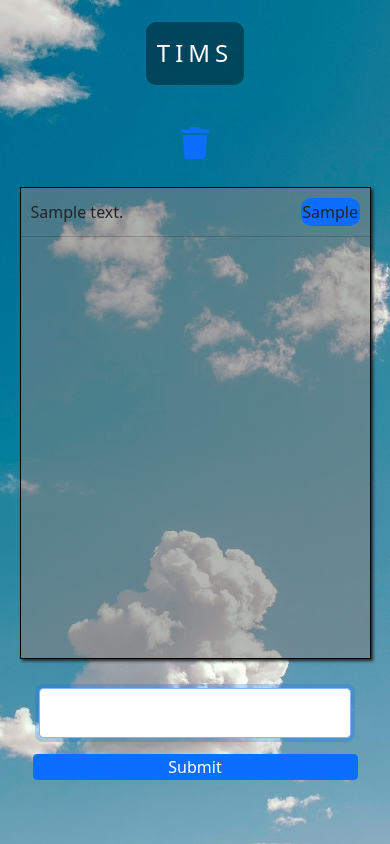
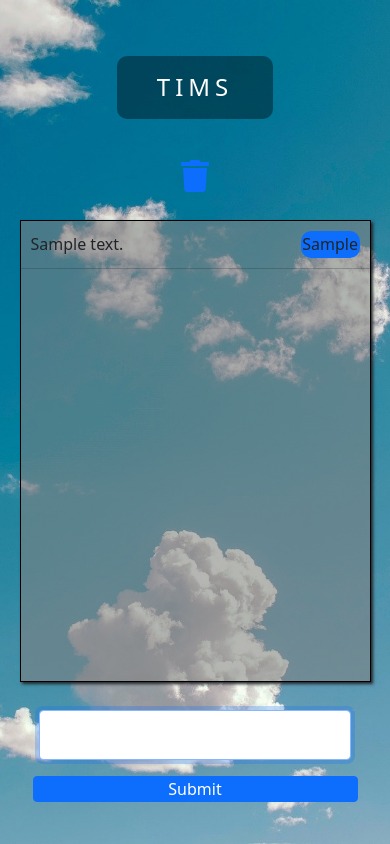
Before and after one commit to timotheegrollier/FreeTchat, a PHP site: page / in a window 390 px wide. Run offline with PHP 8.4, Linux system fonts and the light colour scheme; tables that the repository leaves empty or names only in its code hold one stand-in row (values such as "Sample post"); data that the repository does not hold is empty.

Commit message:
more responsive

```diff
--- a/db_config.php
+++ b/db_config.php
@@ -1,9 +1,7 @@
 <?php
 
 
-$DB_DSN = "mysql:host=mysql-tims.alwaysdata.net;dbname=tims_tchat";
-$DB_USER = "tims_timo";
-$DB_PASS = "xx123xx";
+
 
 // $DB_DSN = "mysql:host=localhost;dbname=tchat";
 // $DB_USER = "root";
--- a/style.css
+++ b/style.css
@@ -10,6 +10,10 @@ body {
   flex-direction: column-reverse;
   justify-content: center;
   background: url(./img/sky.jpg) center/cover;
+}
+
+.tchatContainer{
+  height: 90%;
 }
 
 ul{
@@ -80,7 +84,7 @@ border-radius: 10px;
   position: absolute;
   background: rgba(0, 0, 0, 0.384);
   height: 70%;
-  width: 25%;
+  width: 40%;
   display: flex;
   align-items: center;
   justify-content: center;
--- a/tchat.php
+++ b/tchat.php
@@ -20,10 +20,12 @@ $theTime = date("H:i:s");
 </head>
 
 <body>
-    <form action="" method="POST" class="container-fluid entries mb-3">
+    <div class="tchatContainer d-flex flex-column-reverse justify-content-around">
+
+        <form action="" method="POST" class="container-fluid entries ">
             <input type="text" id="message" name="message" class="form-control mb-3" autofocus autocomplete="off">
             <input type="hidden" id="time" name="time" value=<?php echo $theTime ?>>
-        <input type="submit" id="subBtn" class="btn btn-primary col-10 col-sm-6 mb-5">
+            <input type="submit" id="subBtn" class="btn btn-primary col-10 col-sm-6 ">
         </form>
 
         <div class="tchat-container">
@@ -37,13 +39,14 @@ $theTime = date("H:i:s");
             </div>
         </div>
 
-    <div class="logo d-flex align-items-center justify-content-center flex-column mt-2">
+        <div class="logo d-flex align-items-center justify-content-center flex-column">
             <div class="logo-text">
                 <h1>TIMS</h1>
             </div>
             <div class="logo-img"></div>
         </div>
 
+    </div>
 
     <script src="app.js"></script>
     <script src="script.js"></script>
```
Lines whose indentation alone changed are shown as unchanged.
